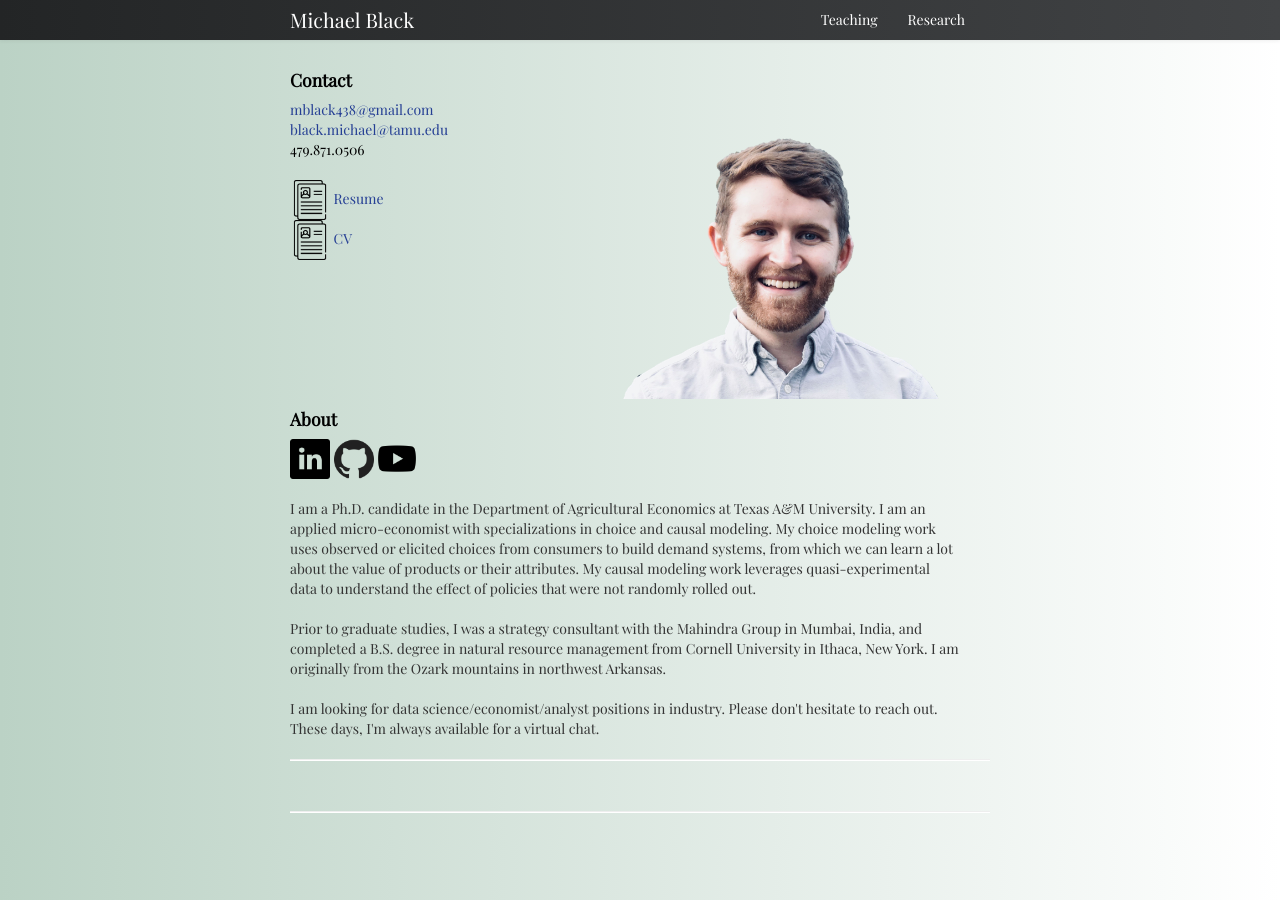
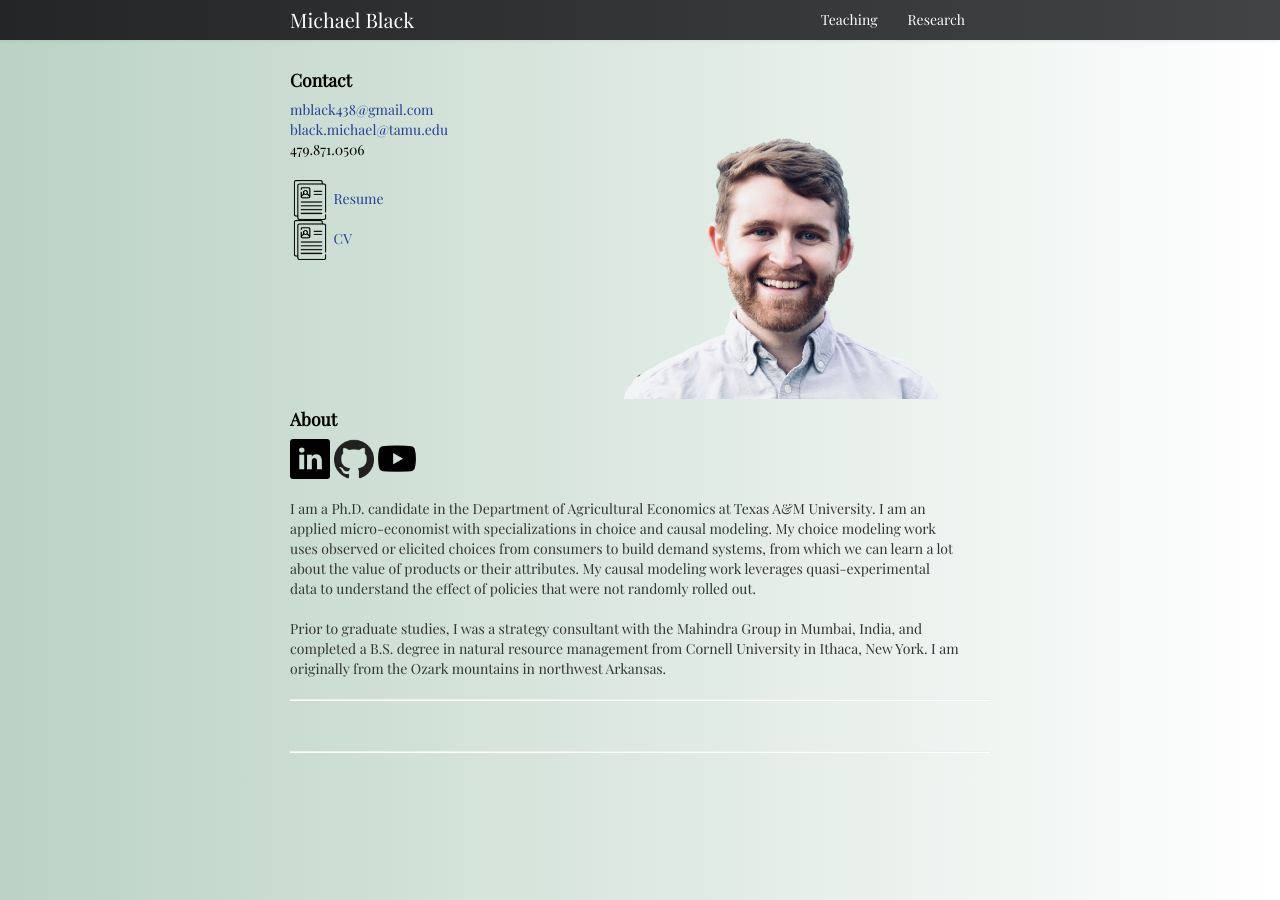
Before and after one commit to michael-black/michael-black.github.io, a Jekyll site: the page built from index.md, in a window 1280 px wide. Built offline with Jekyll 4.4.1, drawn with Linux system fonts in a browser that asks for light colours.

Commit message:
Removed searching for work line

```diff
--- a/index.md
+++ b/index.md
@@ -50,9 +50,6 @@ keywords: Michael Black, economics, resource economics, environmental economics,
 			<br/>
 			<br/>
 			Prior to graduate studies, I was a strategy consultant with the Mahindra Group in Mumbai, India, and completed a B.S. degree in natural resource management from Cornell University in Ithaca, New York. I am originally from the Ozark mountains in northwest Arkansas.
-			<br/>
-			<br/>
-			I am looking for data science/economist/analyst positions in industry. Please don't hesitate to reach out. These days, I'm always available for a virtual chat.
 		</div>
 	</div>
 </div>
```
